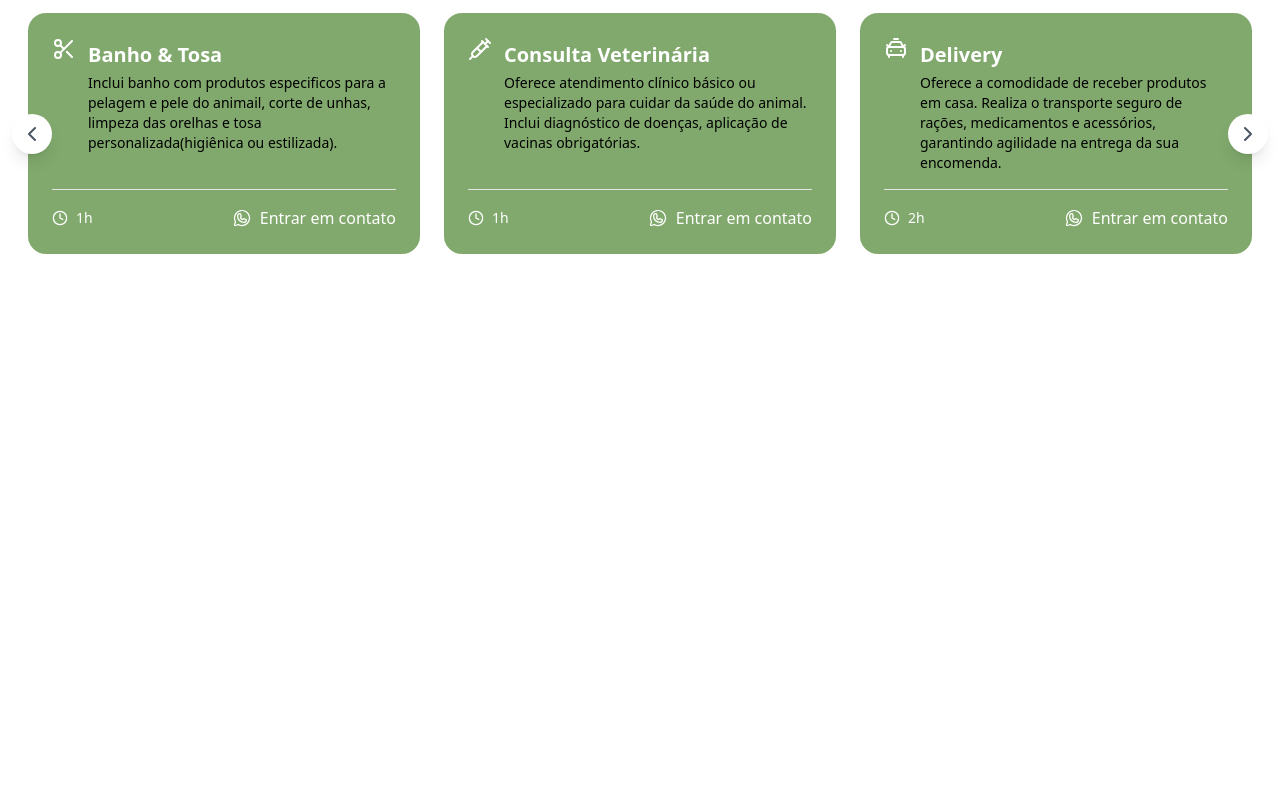
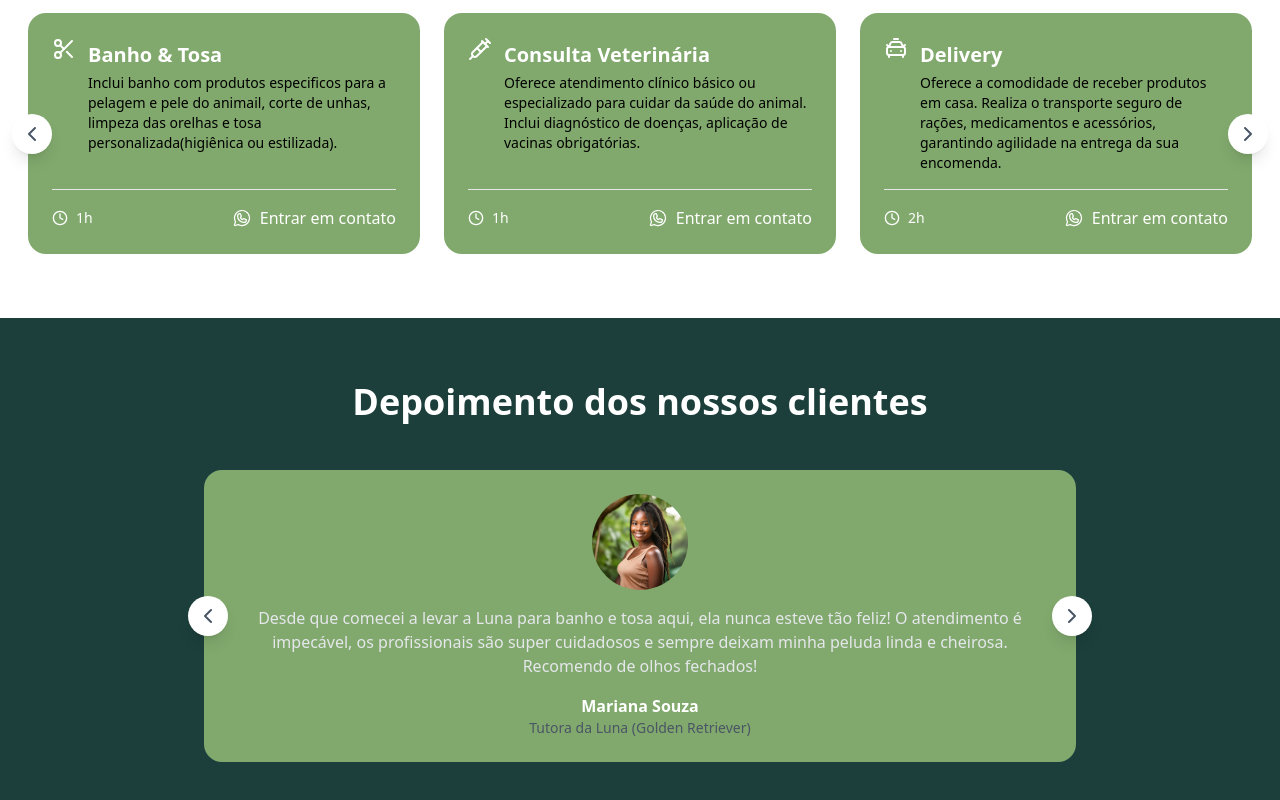
Before and after one commit to Allan-Adriano/Landing-Page-PetShop, a Next.js app: page / in a window 1280 px wide. Shown: the part 1051-1851 px from the top of the page. Before the commit the page ends 1369 px from the top, so only its background shows below. Built offline with nearby package versions, Linux system fonts and the light colour scheme.

Commit message:
Section de depoimento dos clientes feita

```diff
--- /dev/null
+++ b/src/app/_components/testimonials.tsx
@@ -0,0 +1,114 @@
+"use client";
+import useEmblaCarousel from "embla-carousel-react";
+import {
+    ChevronLeft,
+    ChevronRight,
+    Scissors,
+    Syringe,
+    CarTaxiFront,
+    PillBottle,
+    Clock,
+} from "lucide-react";
+import { WhatsappLogoIcon } from "@phosphor-icons/react/dist/ssr";
+import tutor1 from "../../../public/tutor1.png";
+import tutor2  from "../../../public/tutor2.jpg";
+import Image from "next/image";
+
+const testimonials = [
+    {
+        content:
+            "Desde que comecei a levar a Luna para banho e tosa aqui, ela nunca esteve tão feliz! O atendimento é impecável, os profissionais são super cuidadosos e sempre deixam minha peluda linda e cheirosa. Recomendo de olhos fechados!",
+        author: "Mariana Souza",
+        role: "Tutora da Luna (Golden Retriever)",
+        image: tutor2,
+    },
+    {
+        content:
+            "O serviço de hotel para pets foi uma experiência incrível! Precisei viajar e fiquei tranquilo sabendo que o Thor estava sendo bem cuidado. Recebi fotos e atualizações diárias, e ele voltou para casa super feliz! Sem dúvida, o melhor petshop da região.",
+        author: "Rafael",
+        role: "Tutor do Thor (Bulldog Francês)",
+        image: tutor1,
+    },
+    {
+        content:
+            "Meus gatos nunca gostaram de sair de casa, mas o atendimento nesse petshop fez toda a diferença. A equipe é muito paciente e cuidadosa, e o serviço de banho especializado para felinos foi maravilhoso! Agora sei onde confiar o cuidado deles.",
+        author: "Camila fernandes",
+        role: "Tutora da Mel e do Max",
+        image: tutor2,
+    },
+];
+
+export function Testimonials() {
+    const [emblaRef, emblaApi] = useEmblaCarousel({
+        loop: true,
+    });
+
+    function scrollPrev() {
+        emblaApi?.scrollPrev();
+    }
+    function scrollNext() {
+        emblaApi?.scrollNext();
+    }
+
+    return (
+        <section className="bg-[#1C3F3B] py-16">
+
+            <div className="container mx-auto px-4">
+
+                <h2 className="text-4xl font-bold mb-12 text-center text-white">
+                    Depoimento dos nossos clientes
+                </h2>
+
+                <div className="relative max-w-4xl mx-auto">
+
+                    <div className="overflow-hidden" ref={emblaRef}>
+
+                        <div className="flex">
+
+                            {testimonials.map((item, index) => (
+                                <div key={index} className="flex-[0_0_100%] min-w-0 px-3">
+
+                                    <article className="bg-[#81A96D] text-white rounded-2xl p-6 space-y-4 h-full flex flex-col select-none">
+
+                                        <div className=" flex flex-col items-center text-center space-y-4">
+
+                                            <div className=" relative w-24 h-24">
+                                                <Image src={item.image} alt={item.author} fill sizes="96px" className="object-cover rounded-full"/>
+
+                                            </div>
+
+                                            <p className="text-gray-200">{item.content}</p>
+
+                                            <div>
+                                                <p className="font-bold">{item.author}</p>
+                                                <p className="text-sm text-gray-600">{item.role}</p>
+                                            </div>
+
+                                        </div>
+
+                                    </article>
+
+                                </div>
+                            ))}
+
+                        </div>
+
+                    </div>
+
+                    <button
+                        onClick={scrollPrev}
+                        className=" bg-white flex items-center justify-center rounded-full shadow-lg w-10 h-10 absolute left-4 -translate-y-1/2 -translate-x-1/2 top-1/2 z-10"
+                    >
+                        <ChevronLeft className="w-6 h-6 text-gray-600 " />
+                    </button>
+                    <button
+                        onClick={scrollNext}
+                        className=" bg-white flex items-center justify-center rounded-full shadow-lg w-10 h-10 absolute -right-6 -translate-y-1/2 -translate-x-1/2 top-1/2 z-10"
+                    >
+                        <ChevronRight className="w-6 h-6 text-gray-600 " />
+                    </button>
+                </div>
+            </div>
+        </section>
+    );
+}
--- a/src/app/page.tsx
+++ b/src/app/page.tsx
@@ -1,6 +1,7 @@
 import { About } from "./_components/about";
 import { Hero } from "./_components/hero";
 import { Services } from "./_components/services";
+import { Testimonials } from "./_components/testimonials";
 
 export default function Hpme() {
     return (
@@ -8,6 +9,7 @@
             <Hero />
             <About />
             <Services />
+            <Testimonials />
         </main>
     );
 }
```
Also changed, not shown: public/tutor2.jpg (added).
